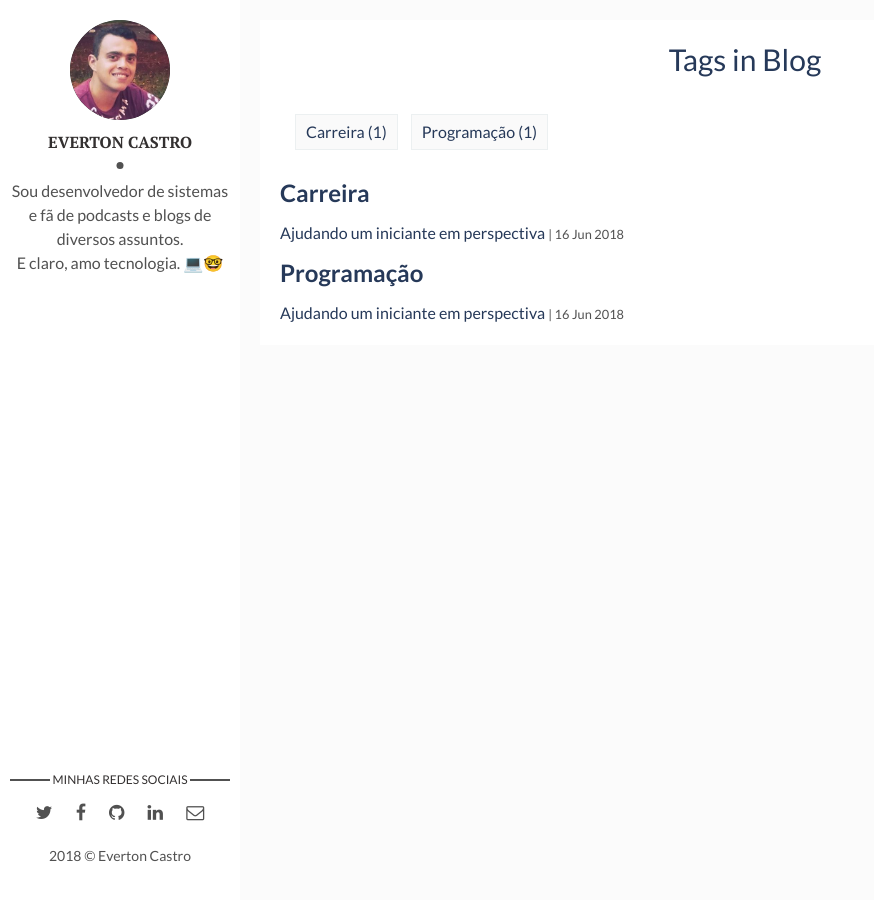
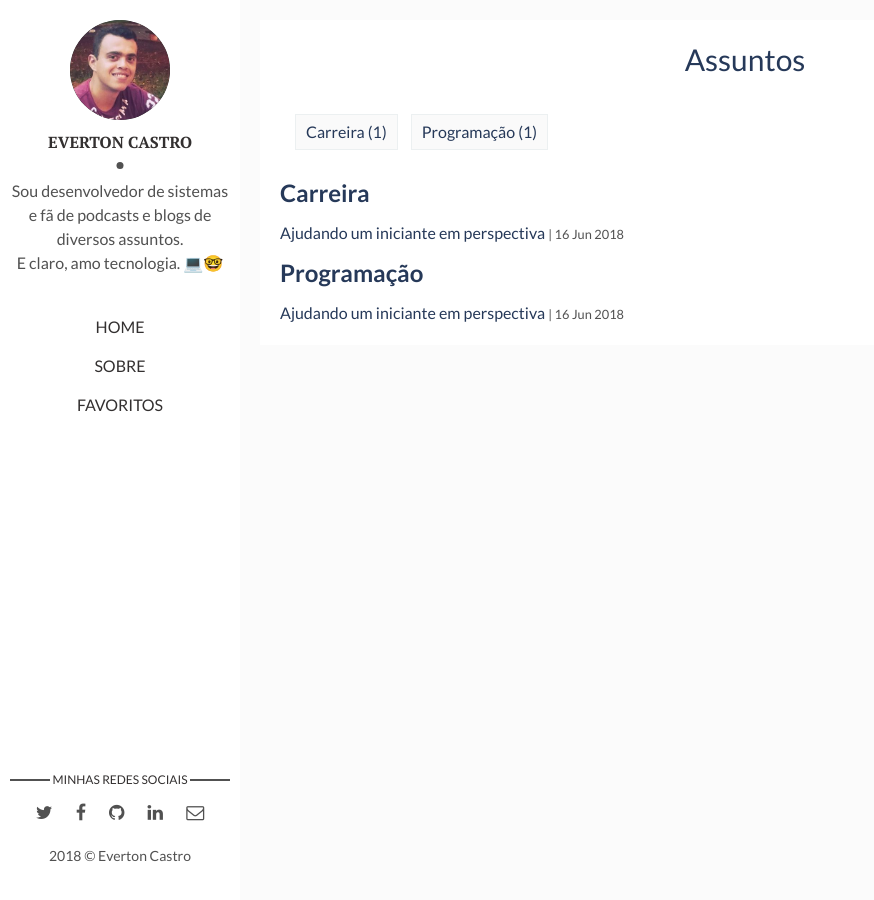
Before and after one commit to evertoncastro/evertoncastro.com, a Jekyll site: the page built from tags.html, in a window 1280 px wide. Shown: the whole page, without its empty margins (0-874 px from the left). Built offline with Jekyll 4.4.1, drawn with Linux system fonts in a browser that asks for light colours.

Commit message:
Creating about and favorite pages

```diff
--- a/_layouts/main.html
+++ b/_layouts/main.html
@@ -10,6 +10,13 @@ layout: default
       </div>
       <div class="author-name">{{site.author}}</div>
       <p>{{site.about-author}}</p>
+    </div>
+    <div class="menu-content">
+      <ul class="menu-list">
+        <li class="menu-item"><a href="{{site.baseurl}}/">HOME</a></li>
+        <li class="menu-item"><a href="{{site.baseurl}}/about/">SOBRE</a></li>
+        <li class="menu-item"><a href="{{site.baseurl}}/favorites/">FAVORITOS</a></li>
+      </ul>
     </div>
   </header> <!-- End Header -->
   <footer>
--- a/assets/css/main.css
+++ b/assets/css/main.css
@@ -998,6 +998,31 @@ table tfoot td {
 .about p {
   font-size: 16px;
   margin: 0 0 10px;
+}
+
+.menu-content {
+  margin: 20px 0;
+}
+
+.menu-content .menu-list {
+  text-align: center;
+  list-style: none;
+  padding: 0;
+  margin: 0;
+}
+
+.menu-content .menu-list .menu-item {
+  margin: 15px 10px;
+}
+
+.menu-content .menu-list .menu-item a {
+  color: #333030;
+  text-decoration: none;
+}
+
+.menu-content .menu-list .menu-item a:hover {
+  text-decoration: underline;
+  font-weight: bold;
 }
 
 .content-box {
@@ -1434,6 +1459,15 @@ a.newer-posts:hover {
             border-radius: 100%;
     margin-bottom: 10px;
   }
+  .menu-content {
+    margin: 10px 0;
+  }
+  .menu-content .menu-list .menu-item {
+    margin: 10px 10px;
+  }
+  .menu-content .menu-list .menu-item a {
+    text-decoration: underline;
+  }
   .content-box {
     padding: 20px 10px;
     display: -webkit-box;
--- a/tags.html
+++ b/tags.html
@@ -7,7 +7,7 @@ permalink: /tags/
 {% assign tag_words = site_tags | split:',' | sort %}
 
 <section class="blog-tags">
-  <h1>Tags in Blog</h1>
+  <h1>Assuntos</h1>
   <ul class="tags">
 <!--  cycles through tag list and creates header row of all tags used in site with accompanying per-tag counts...-->
   {% for item in (0..site.tags.size) %}{% unless forloop.last %}
```
Also changed, not shown: about.md (added, +6 -0 lines), assets/css/scss/_media.scss (+13 -1 lines), assets/css/scss/parts/_home-page.scss (+21 -0 lines), favorites.md (added, +22 -0 lines), README.md, 1 other file.
